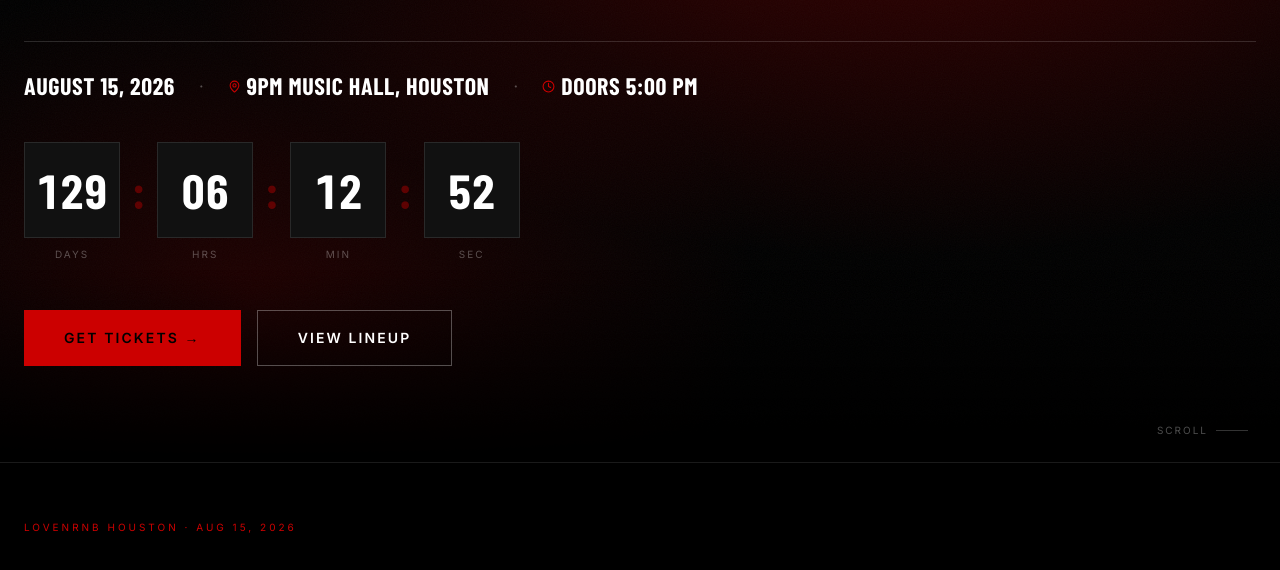
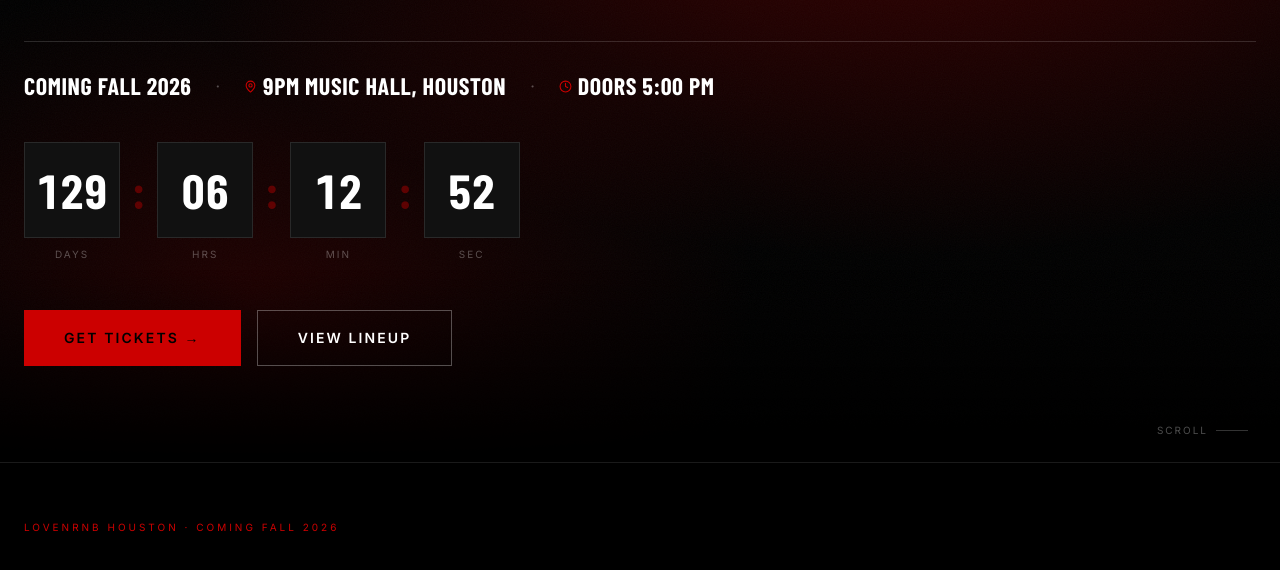
Before and after one commit to DJEZE/LoveNRnb, a Next.js app: page / in a window 1280 px wide. Shown: the part 377-947 px from the top of the page. Built offline with nearby package versions, Linux system fonts and the light colour scheme; no server answers; a web font is replaced by a local one.

Commit message:
Replace August 15 date with 'Coming Fall 2026' across site
https://claude.ai/code/session_01NWwzNjta1kbRpiUG6nYzaq

```diff
--- a/app/faq/page.tsx
+++ b/app/faq/page.tsx
@@ -16,7 +16,7 @@ const FAQS = [
       },
       {
         q: 'When and where is the next event?',
-        a: 'The next LoveNRnb event is August 15, 2026 at 9PM Music Hall in Houston, TX. Doors open at 6:00 PM.',
+        a: 'The next LoveNRnb event is coming Fall 2026 at 9PM Music Hall in Houston, TX. Doors open at 5:00 PM. Follow @lovenrnbfest for the official date announcement.',
       },
       {
         q: 'What time do doors open?',
--- a/app/page.tsx
+++ b/app/page.tsx
@@ -23,7 +23,7 @@ export default function HomePage() {
       <Tickets
         tiers={UPCOMING_EVENT.ticketTiers}
         eventName={UPCOMING_EVENT.name}
-        eventDate={formatEventDate(UPCOMING_EVENT.date)}
+        eventDate="Coming Fall 2026"
         venue={`${UPCOMING_EVENT.venue}, ${UPCOMING_EVENT.city}`}
       />
 
--- a/app/tickets/page.tsx
+++ b/app/tickets/page.tsx
@@ -17,7 +17,7 @@ export default function TicketsPage() {
         <Tickets
           tiers={UPCOMING_EVENT.ticketTiers}
           eventName={UPCOMING_EVENT.name}
-          eventDate={formatEventDate(UPCOMING_EVENT.date)}
+          eventDate="Coming Fall 2026"
           venue={UPCOMING_EVENT.venue}
         />
       </main>
--- a/components/sections/Hero.tsx
+++ b/components/sections/Hero.tsx
@@ -104,7 +104,7 @@ export function Hero({ event }: HeroProps) {
           transition={{ duration: 0.6, delay: 0.55 }}
         >
           <span className="font-display font-bold text-xl lg:text-2xl uppercase text-white tracking-wide">
-            {formatEventDate(event.date)}
+            Coming Fall 2026
           </span>
           <span className="text-white/30 hidden sm:block">·</span>
           <div className="flex items-center gap-1.5">
--- a/components/sections/Lineup.tsx
+++ b/components/sections/Lineup.tsx
@@ -175,7 +175,7 @@ export function Lineup({ artists, eventName }: LineupProps) {
         <AnimatedSection className="flex items-end justify-between py-10 lg:py-14">
           <div>
             <p className="font-body text-2xs text-gold uppercase tracking-[0.3em] mb-3">
-              {eventName} · Aug 15, 2026
+              {eventName} · Coming Fall 2026
             </p>
             <h2
               className="font-display font-black uppercase text-white leading-none"
```
